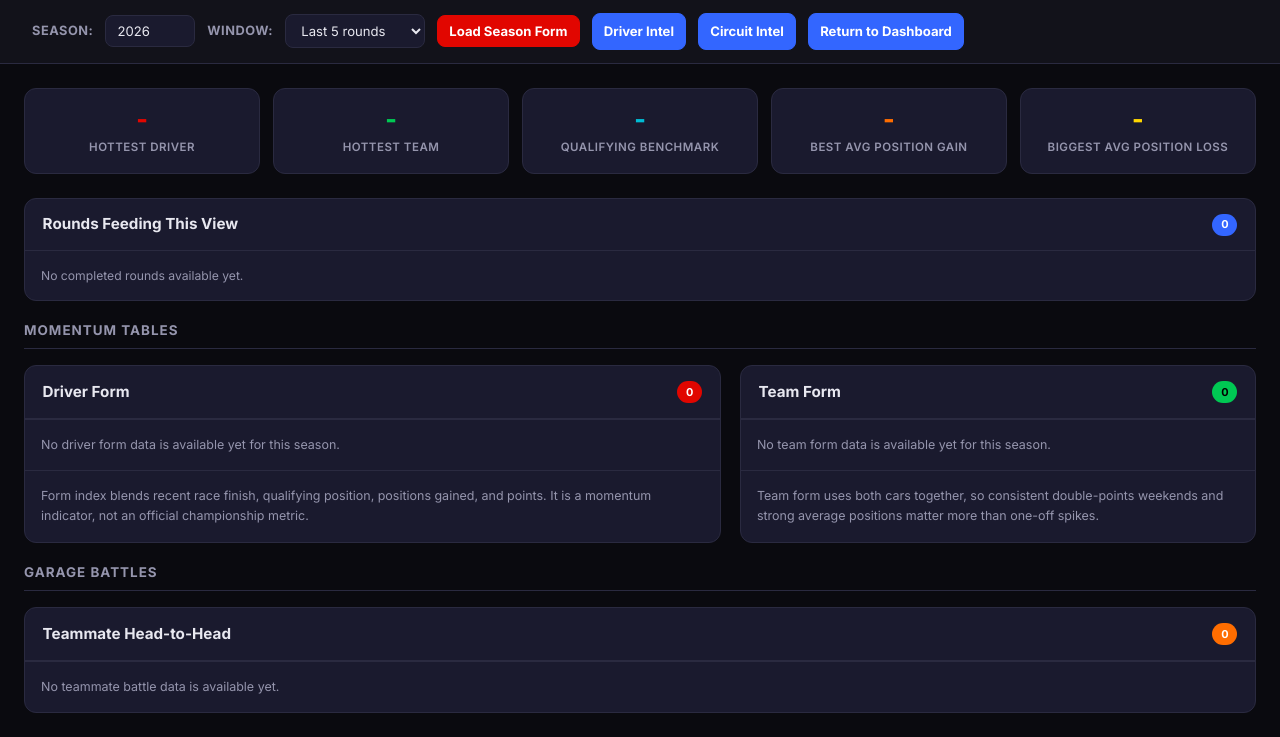
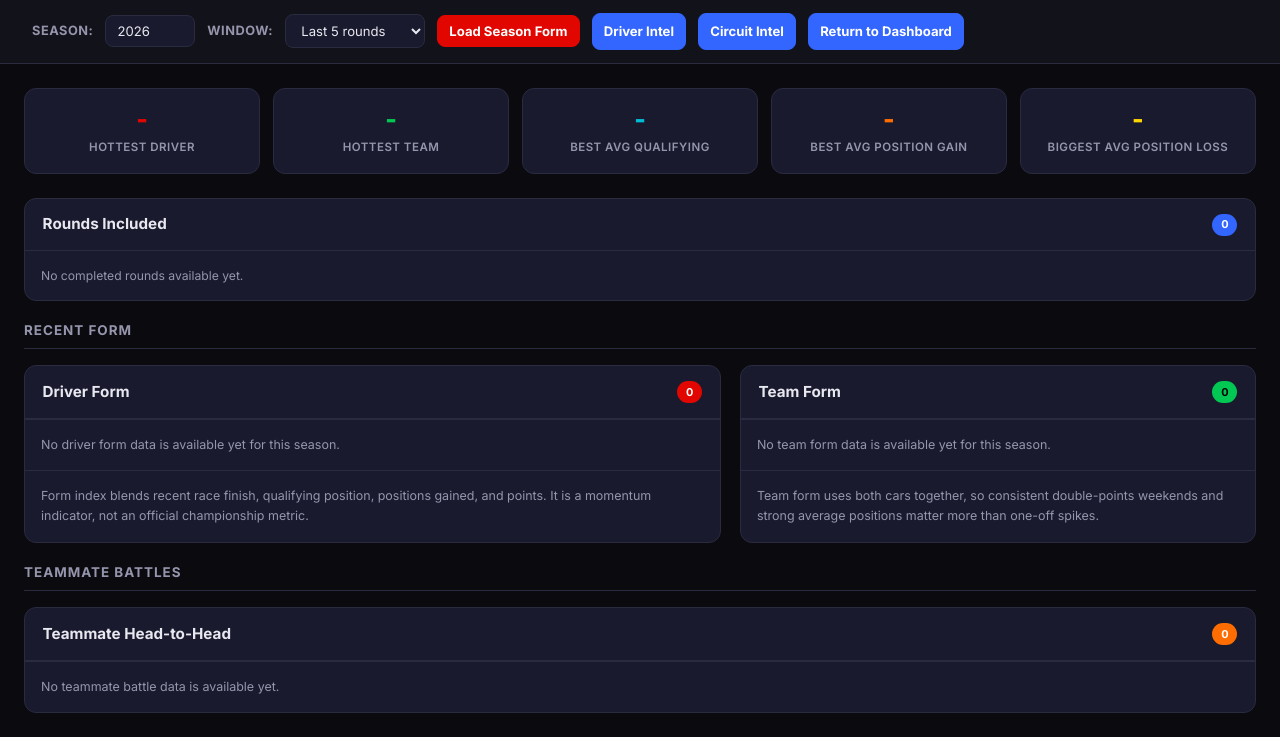
Before and after one commit to Andrew-3y/f1-dashboard, a Flask app: page /season?year=2026 in a window 1280 px wide. Shown: the part 86-823 px from the top of the page. Run offline with Flask 3, Linux system fonts and the light colour scheme.

Commit message:
Polish wording across intelligence pages

```diff
--- a/driver_intel.py
+++ b/driver_intel.py
@@ -374,14 +374,14 @@ def _grid_rank_rows(selected_summary, summaries):
 
     return [
         {
-            "label": "Form Rank",
+            "label": "Recent Form Rank",
             "value": _rank_text("form_index"),
             "detail": f"Form index {selected_summary['form_index']}",
         },
         {
             "label": "Qualifying Rank",
             "value": _rank_text("avg_quali"),
-            "detail": f"Avg quali: P{selected_summary['avg_quali']}" if selected_summary["avg_quali"] is not None else "Avg quali not available",
+            "detail": f"Avg qualifying: P{selected_summary['avg_quali']}" if selected_summary["avg_quali"] is not None else "Avg qualifying not available",
         },
         {
             "label": "Race Finish Rank",
@@ -389,7 +389,7 @@ def _grid_rank_rows(selected_summary, summaries):
             "detail": f"Avg finish: P{selected_summary['avg_race']}" if selected_summary["avg_race"] is not None else "Avg finish not available",
         },
         {
-            "label": "Positions Gained Rank",
+            "label": "Position Change Rank",
             "value": _rank_text("avg_gain"),
             "detail": f"Avg change: {selected_summary['avg_gain']:+}" if selected_summary["avg_gain"] is not None else "Avg change not available",
         },
@@ -600,6 +600,7 @@ def build_driver_intelligence(year, driver=None, window=5):
     """Build a driver-focused season view for one selected driver."""
     year = int(year)
     window = max(3, min(int(window or 5), 8))
+    driver = str(driver).strip().upper() if driver else None
     cache_key = (year, driver or "", window)
     if cache_key in _driver_cache:
         return _driver_cache[cache_key]
@@ -648,7 +649,7 @@ def build_driver_intelligence(year, driver=None, window=5):
     payload["meta"]["driver"] = selected_driver
     payload["summary"] = {
         "form_rank": f"P{form_rank}/{len(summaries)}" if form_rank is not None else "-",
-        "trend": f"{selected_summary['trend_arrow']} {selected_summary['trend']}",
+        "trend": selected_summary["trend"].title(),
         "avg_quali": f"P{selected_summary['avg_quali']}" if selected_summary["avg_quali"] is not None else "-",
         "avg_race": f"P{selected_summary['avg_race']}" if selected_summary["avg_race"] is not None else "-",
         "avg_gain": f"{selected_summary['avg_gain']:+}" if selected_summary["avg_gain"] is not None else "-",
--- a/templates/circuit.html
+++ b/templates/circuit.html
@@ -352,7 +352,7 @@
             <div class="card">
                 <div class="card-header">
                     <h2>What Matters Here</h2>
-                    <span class="badge badge-orange">Quick Read</span>
+                    <span class="badge badge-orange">Track Read</span>
                 </div>
                 <div class="card-body">
                     {% for item in circuit_data.recent_patterns %}
@@ -399,7 +399,7 @@
                     </tbody>
                 </table>
                 {% else %}
-                <div class="note">No recent history is available yet for this event.</div>
+                <div class="note">No recent history is available yet for this Grand Prix.</div>
                 {% endif %}
             </div>
             <div class="note">
--- a/templates/dashboard.html
+++ b/templates/dashboard.html
@@ -1489,7 +1489,7 @@
             </div>
             <div class="stat-card">
                 <div class="stat-value" style="color:var(--accent-green);">{{ strategy_summary.undercuts_available|default(0) }}</div>
-                <div class="stat-label">Undercuts Available</div>
+                <div class="stat-label">Pit Timing Edges</div>
             </div>
             <div class="stat-card">
                 <div class="stat-value">{{ prediction_summary.imminent|default(0) }}</div>
@@ -1648,7 +1648,7 @@
                                         &middot; <span class="item-highlight">traffic behind {{ s.closest_after_pit }}</span>
                                     {% endif %}
                                     {% if s.undercut_possible %}
-                                        &middot; <span style="color:var(--accent-green);">undercut on {{ s.undercut_target }}</span>
+                                        &middot; <span style="color:var(--accent-green);">pit timing edge on {{ s.undercut_target }}</span>
                                     {% endif %}
                                 </div>
                             </div>
--- a/templates/season.html
+++ b/templates/season.html
@@ -334,7 +334,7 @@
             </div>
             <div class="stat-card">
                 <div class="stat-value" style="color:var(--accent-cyan);">{{ season_summary.qualifying_benchmark }}</div>
-                <div class="stat-label">Qualifying Benchmark</div>
+                <div class="stat-label">Best Avg Qualifying</div>
             </div>
             <div class="stat-card">
                 <div class="stat-value" style="color:var(--accent-orange);">{{ season_summary.positions_gained_leader }}</div>
@@ -348,7 +348,7 @@
 
         <div class="card" style="margin-bottom:1.2rem;">
             <div class="card-header">
-                <h2>Rounds Feeding This View</h2>
+                <h2>Rounds Included</h2>
                 <span class="badge badge-blue">{{ season_meta.rounds_used|length }}</span>
             </div>
             <div class="card-body" style="padding:0.9rem 1rem;">
@@ -358,7 +358,7 @@
             </div>
         </div>
 
-        <div class="section-title">Momentum Tables</div>
+        <div class="section-title">Recent Form</div>
         <div class="grid">
             <div class="card">
                 <div class="card-header">
@@ -375,10 +375,10 @@
                                 <th>Team</th>
                                 <th>Form</th>
                                 <th>Trend</th>
-                                <th>Avg Quali</th>
-                                <th>Avg Race</th>
+                                <th>Avg Qualifying</th>
+                                <th>Avg Finish</th>
                                 <th>Gain</th>
-                                <th>Pts</th>
+                                <th>Points</th>
                             </tr>
                         </thead>
                         <tbody>
@@ -393,7 +393,7 @@
                                 <td class="metric">{{ row.form_index }}</td>
                                 <td>
                                     <span class="trend trend-{{ row.trend }}">
-                                        {{ row.trend_arrow }} {{ row.trend }}
+                                        {{ row.trend.title() }}
                                     </span>
                                 </td>
                                 <td class="metric">
@@ -439,10 +439,10 @@
                                 <th>Team</th>
                                 <th>Form</th>
                                 <th>Trend</th>
-                                <th>Avg Quali</th>
-                                <th>Avg Race</th>
+                                <th>Avg Qualifying</th>
+                                <th>Avg Finish</th>
                                 <th>Gain</th>
-                                <th>Pts</th>
+                                <th>Points</th>
                             </tr>
                         </thead>
                         <tbody>
@@ -451,7 +451,7 @@
                                 <td class="rank">{{ row.rank }}</td>
                                 <td class="name">{{ row.team }}</td>
                                 <td class="metric">{{ row.form_index }}</td>
-                                <td><span class="trend trend-{{ row.trend }}">{{ row.trend_arrow }} {{ row.trend }}</span></td>
+                                <td><span class="trend trend-{{ row.trend }}">{{ row.trend.title() }}</span></td>
                                 <td class="metric">{% if row.recent_quali_avg is not none %}P{{ row.recent_quali_avg }}{% else %}-{% endif %}</td>
                                 <td class="metric">{% if row.recent_race_avg is not none %}P{{ row.recent_race_avg }}{% else %}-{% endif %}</td>
                                 <td class="metric">
@@ -478,7 +478,7 @@
             </div>
         </div>
 
-        <div class="section-title">Garage Battles</div>
+        <div class="section-title">Teammate Battles</div>
         <div class="grid">
             <div class="card full-width">
                 <div class="card-header">
```
Also changed, not shown: templates/driver.html (+7 -7 lines), README.md.
